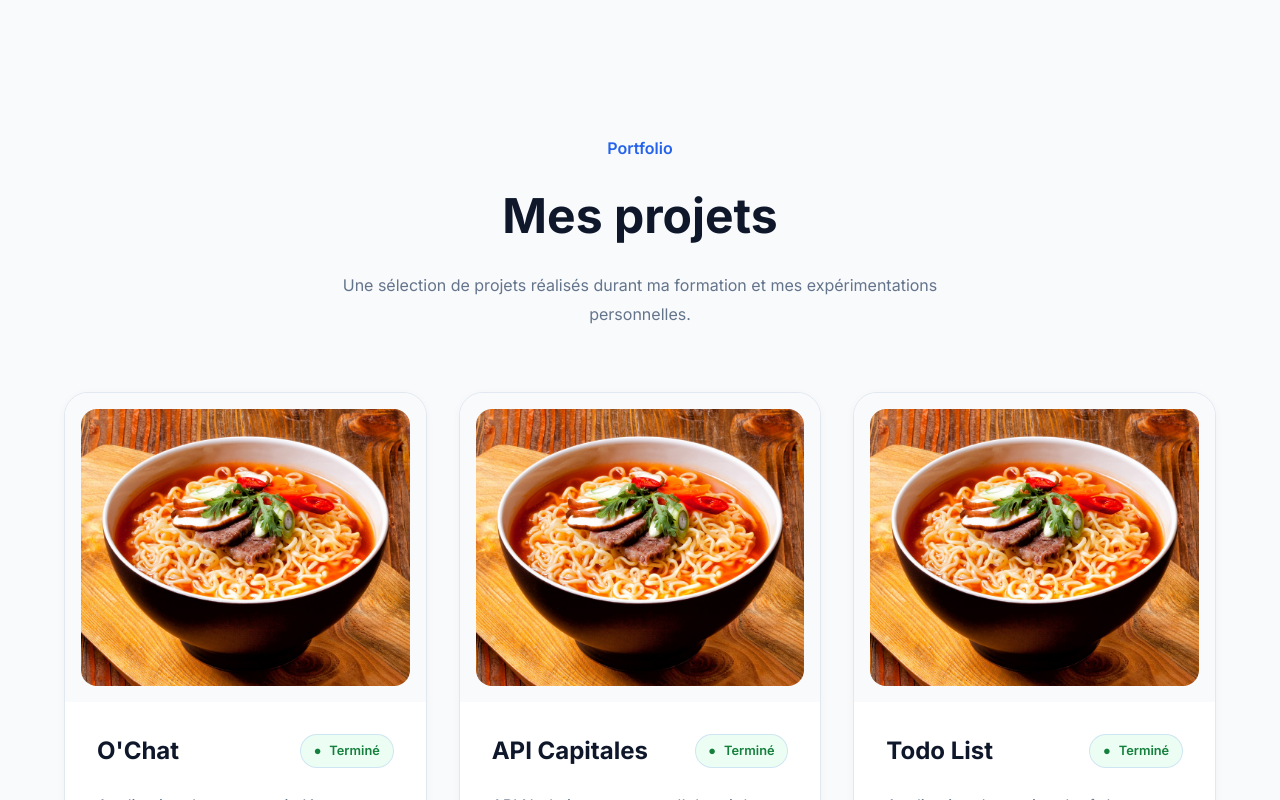
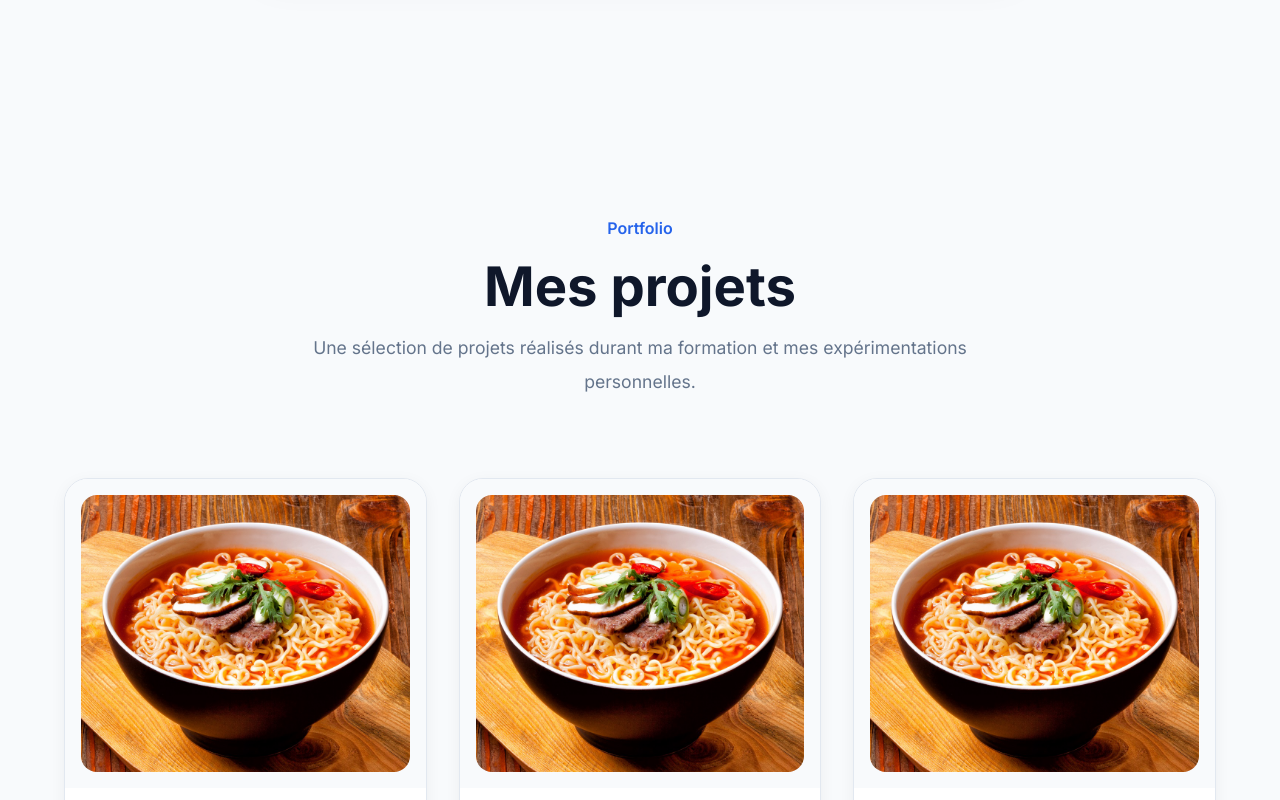
Before and after one commit to ArnaudBloyet/portfolio, a Svelte app: page / in a window 1280 px wide. Shown: the part 1480-2280 px from the top of the page. Built offline with nearby package versions, Linux system fonts and the light colour scheme.

Commit message:
style: unify design system across portfolio

```diff
--- a/src/components/sections/Hero.svelte
+++ b/src/components/sections/Hero.svelte
@@ -46,7 +46,7 @@
 
 <style>
     .hero {
-        padding: 5rem 0 6rem;
+        padding: 8rem 0;
     }
 
     .hero__container {
--- a/src/components/ui/SectionTitle.svelte
+++ b/src/components/ui/SectionTitle.svelte
@@ -16,9 +16,9 @@
 
 <style>
     .section-title {
-        max-width: 700px;
+        max-width: 760px;
 
-        margin: 0 auto 4rem;
+        margin: 0 auto 5rem;
 
         text-align: center;
     }
@@ -34,7 +34,9 @@
     }
 
     .section-title h2 {
-        font-size: clamp(2.2rem, 5vw, 3rem);
+        font-size: clamp(2.4rem, 5vw, 3.4rem);
+
+        line-height: 1.05;
 
         margin-bottom: 1rem;
     }
@@ -42,6 +44,8 @@
     .section-title p {
         color: var(--text-light);
 
-        line-height: 1.8;
+        font-size: 1.1rem;
+
+        line-height: 1.9;
     }
 </style>
--- a/src/styles/global.css
+++ b/src/styles/global.css
@@ -33,7 +33,7 @@ button {
 }
 
 section {
-    scroll-margin-top: 90px;
+    scroll-margin-top: 120px;
 }
 
 .container {
--- a/src/styles/variables.css
+++ b/src/styles/variables.css
@@ -12,11 +12,11 @@
     --border: #e2e8f0;
 
     /* Ombres */
-    --shadow-sm: 0 2px 8px rgba(15, 23, 42, 0.04);
-    --shadow-md: 0 8px 30px rgba(15, 23, 42, 0.08);
+    --shadow-sm: 0 4px 16px rgba(15, 23, 42, .05);
+    --shadow-md: 0 16px 40px rgba(15, 23, 42, .10);
 
     /* Rayon */
-    --radius: 16px;
+    --radius: 24px;
 
     /* Largeur */
     --container: 1200px;
```
